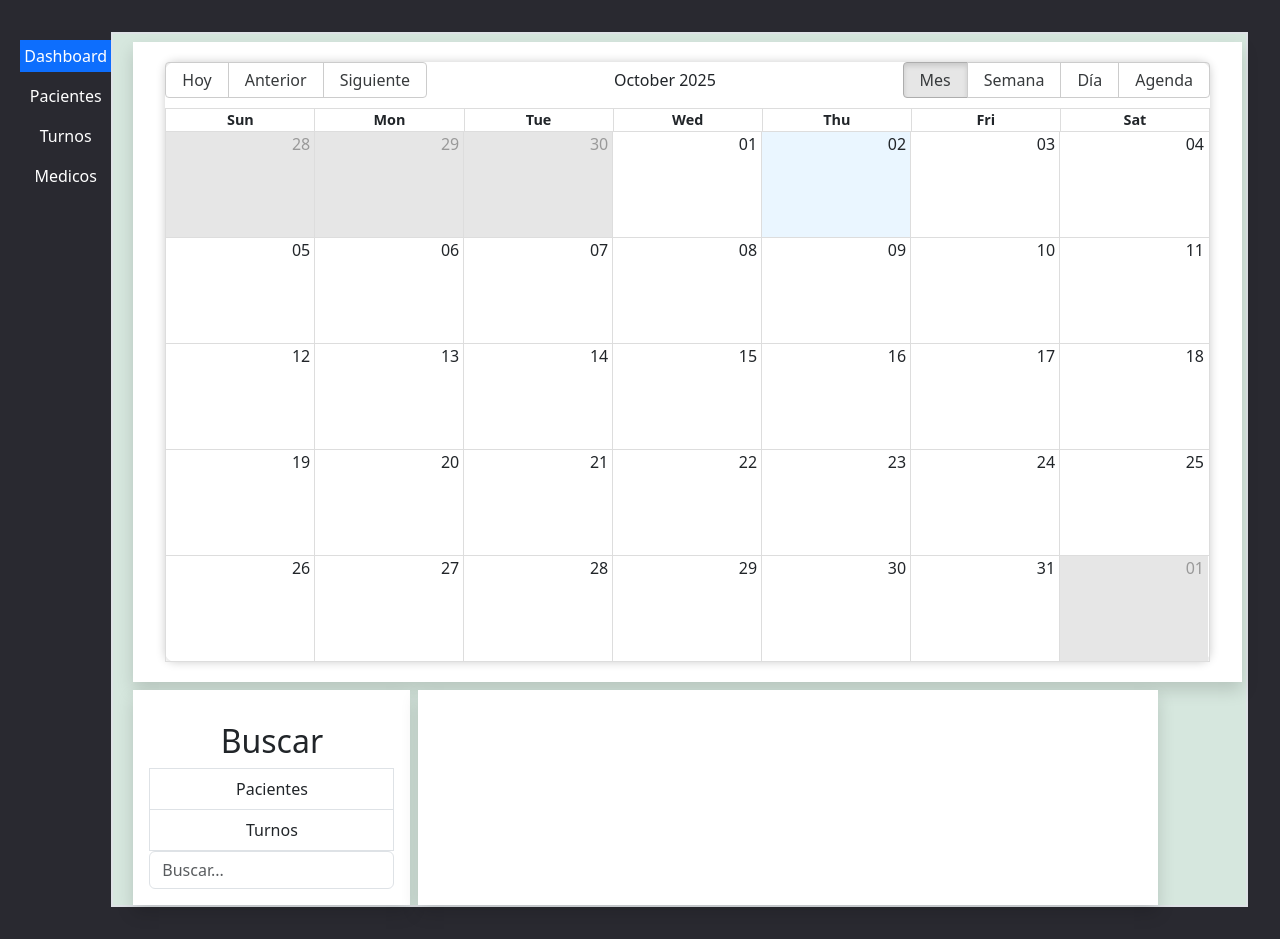
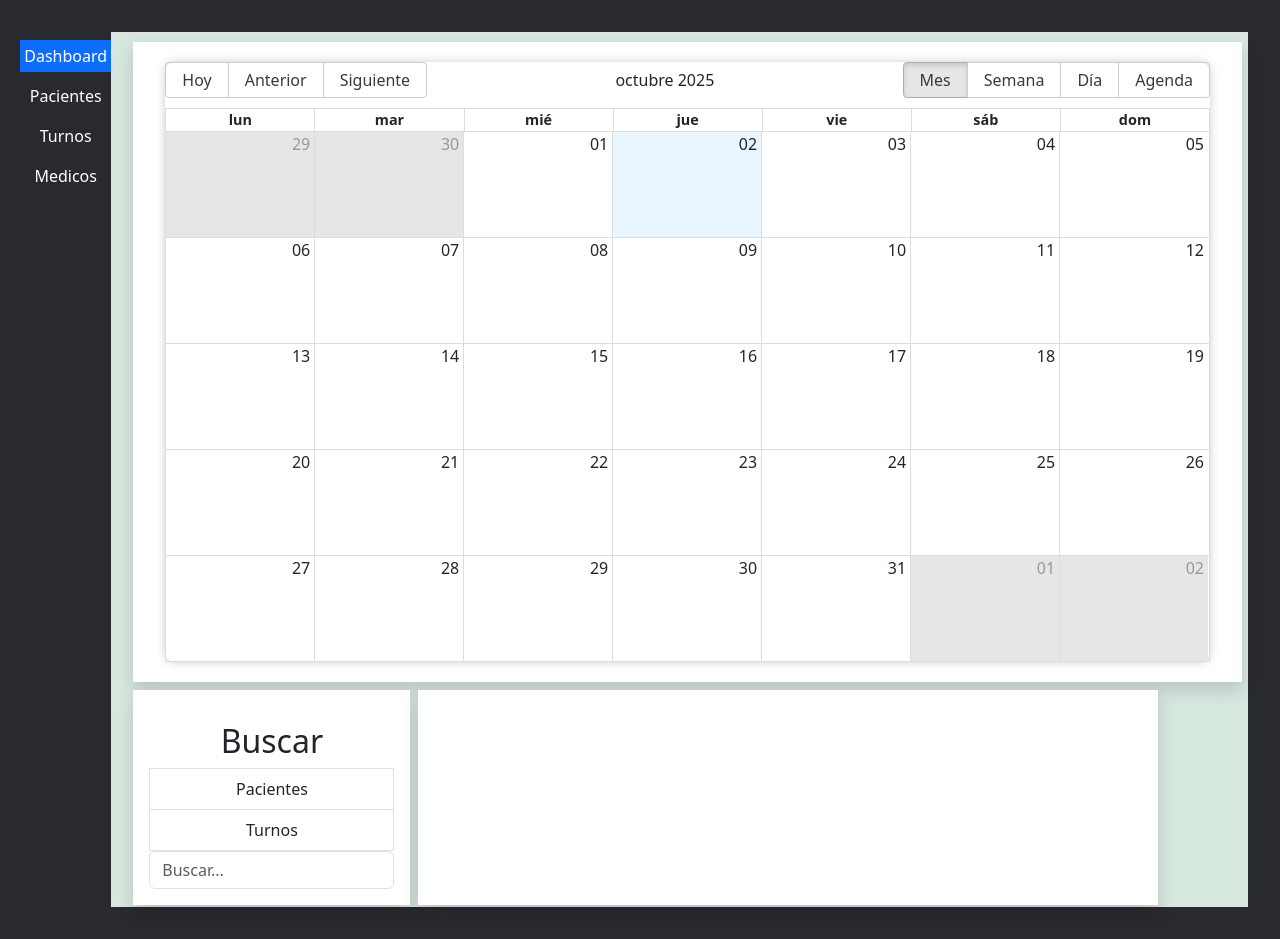
Before and after one commit to Condebasura/Consultorio, a React (Vite) app in the folder Consultorio/: page / in a window 1280 px wide. Built offline with nearby package versions, Linux system fonts and the light colour scheme; no server answers.

Commit message:
modificando la vista en el calendario

```diff
--- a/Consultorio/package.json
+++ b/Consultorio/package.json
@@ -14,6 +14,7 @@
     "bcrypt": "^6.0.0",
     "cors": "^2.8.5",
     "date-fns": "^4.1.0",
+    "date-fns-tz": "^3.2.0",
     "express": "^5.1.0",
     "helmet": "^8.1.0",
     "morgan": "^1.10.1",
--- a/Consultorio/src/components/calendario.tsx
+++ b/Consultorio/src/components/calendario.tsx
@@ -3,8 +3,6 @@ import { format , parse , startOfWeek , getDay} from 'date-fns';
 import { es } from 'date-fns/locale';
 import 'react-big-calendar/lib/css/react-big-calendar.css';
 import { useEffect, useState } from 'react';
-
-
 
 //Localizador de fechas
 
@@ -66,6 +64,7 @@ return(
         localizer={localizer}
         events={enventos}
         date={date}
+        culture='es'
         onNavigate={(newDate)=> setDate(newDate)}
         startAccessor='start'
         endAccessor='end'
```
Also changed, not shown: 1 other file (tests, documents, lock files or other folders).
